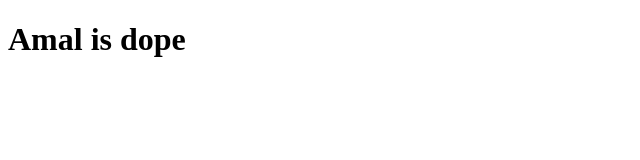
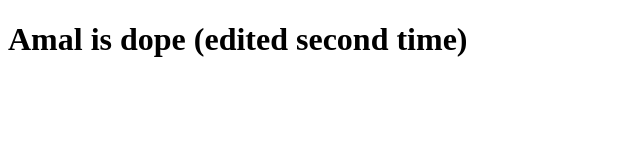
Before and after one commit to amalpjoseph/datewithgit, a plain HTML site: page index.html in a window 1280 px wide. Shown: the whole page, without its empty margins (0-640 px from the left). Drawn offline with Linux system fonts and the light colour scheme.

Commit message:
second version with bracketmessages

```diff
--- a/index.html
+++ b/index.html
@@ -7,6 +7,6 @@
     <title>Document</title>
 </head>
 <body>
-    <h1>Amal is dope</h1>
+    <h1>Amal is dope (edited second time)</h1>
 </body>
 </html>
```
